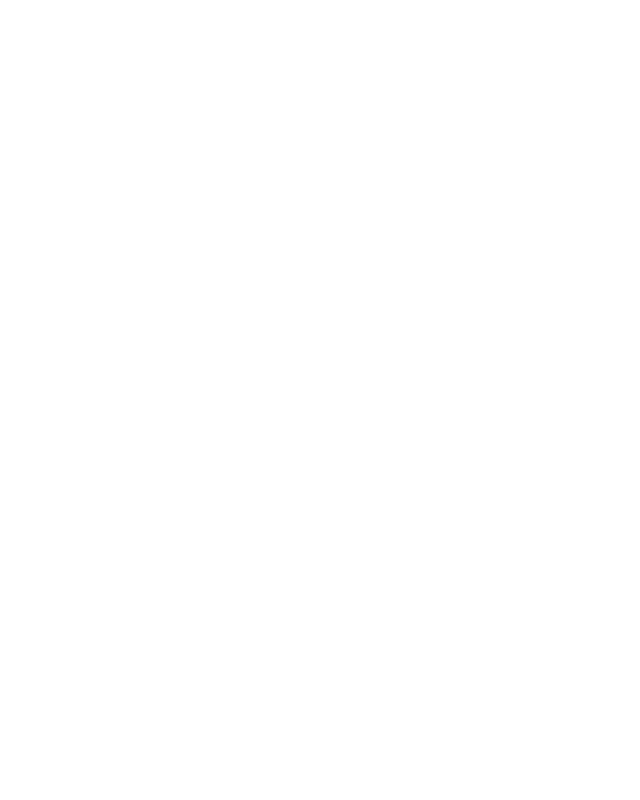
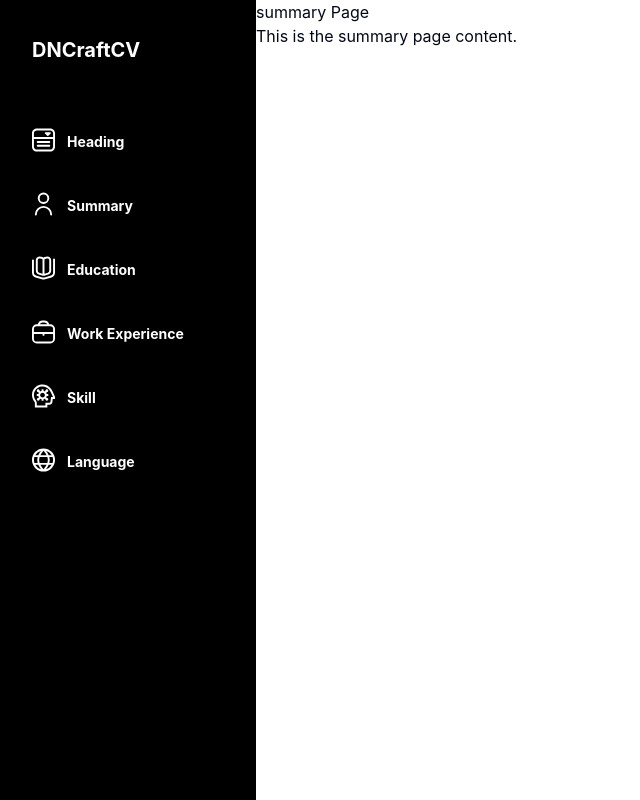
Before and after one commit to ManisaBachtiar/DNCraftCV, a React (Vite) app: page /summary in a window 1280 px wide. Before the commit this address had no page. Shown: the whole page, without its empty margins (0-640 px from the left). Built offline with nearby package versions, Linux system fonts and the light colour scheme.

Commit message:
Adding some forms

```diff
--- a/src/App.tsx
+++ b/src/App.tsx
@@ -1,19 +1,33 @@
-import React from 'react';
-import { BrowserRouter as Router, Routes, Route } from 'react-router-dom';
-import Home from './home';
-import Template from './template';
-import HeadingForm from './headingForm';
+import React from "react";
+import { BrowserRouter as Router, Routes, Route } from "react-router-dom";
+import Home from "./home";
+import Template from "./template";
+import Heading from "./forms/heading";
+import Summary from "./forms/summary";
+import Education from "./forms/education";
+import Sidebar from "./components/ui/sidebar";
 
 const App: React.FC = () => {
-  return (
+ return (
     <Router>
       <Routes>
         <Route path="/" element={<Home />} />
         <Route path="/template" element={<Template />} />
-        <Route path="/headingForm" element={<HeadingForm />} />
+        <Route path="/*" element={
+          <div className="flex">
+            <Sidebar />
+            <div className="flex-grow">
+              <Routes>
+                <Route path="/heading" element={<Heading />} />
+                <Route path="/summary" element={<Summary />} />
+                <Route path="/education" element={<Education />} />
+              </Routes>
+            </div>
+          </div>
+        } />
       </Routes>
     </Router>
-  );
-}
+ );
+};
 
 export default App;
--- a/src/components/ui/sidebar.tsx
+++ b/src/components/ui/sidebar.tsx
@@ -1,41 +1,55 @@
-import React, { useState } from 'react';
+import React, { useState } from "react";
 import heading from "../../assets/heading.svg";
-import summary from '../../assets/summary.svg';
-import education from '../../assets/education.svg';
-import work from '../../assets/work.svg';
-import skill from '../../assets/skill.svg';
-import language from '../../assets/language.svg';
+import summary from "../../assets/summary.svg";
+import education from "../../assets/education.svg";
+import work from "../../assets/work.svg";
+import skill from "../../assets/skill.svg";
+import language from "../../assets/language.svg";
+import { Link } from "react-router-dom";
+const Sidebar: React.FC = () => {
+  const [activeItem, setActiveItem] = useState("");
 
-const Sidebar: React.FC = () => {
- const [activeItem, setActiveItem] = useState('');
-
- const AddSideBarItem: React.FC<{img: any; href: string; text: string;}> = ({img, href, text}) => {
+  const AddSideBarItem: React.FC<{ img: any; text: string }> = ({
+    img,
+    text,
+  }) => {
     const isActive = activeItem === text;
     return (
-      <li className={`px-8 py-5 text-white flex hover:bg-gray-700 ${isActive ? 'bg-blue-500 text-white' : ''}`} onClick={() => setActiveItem(text)}>
-          <img src={img} className='w-[12%] mr-3' alt="" />
-          <a href={href} className='mt-1'>{ text }</a>
+      <li
+        className={`px-8 py-5 text-white flex hover:bg-gray-700 ${
+          isActive ? "bg-blue-500 text-white" : ""
+        }`}
+        onClick={() => setActiveItem(text)}
+      >
+        <img src={img} className="w-[12%] mr-3" alt="" />
+        <p className="mt-1">{text}</p>
       </li>
     );
- }
+  };
 
- return (
+  return (
     <div className="flex h-screen">
       <div className="bg-black w-64">
         <div className="py-9 px-8 bg-black text-white">
           <h1 className="text-xl font-bold">DNCraftCV</h1>
         </div>
         <ul className="py-2 font-bold text-sm">
-          <AddSideBarItem img={heading} href="/" text="Heading" />
-          <AddSideBarItem img={summary} href="/about" text="Summary" />
-          <AddSideBarItem img={education} href="/education" text="Education" />
-          <AddSideBarItem img={work} href="/work-experience" text="Work Experience" />
-          <AddSideBarItem img={skill} href="/skill" text="Skill" />
-          <AddSideBarItem img={language} href="/language" text="Language" />
+          <Link to={"/heading"}>
+            <AddSideBarItem img={heading} text="Heading" />
+          </Link>
+          <Link to ={"/summary"}>
+          <AddSideBarItem img={summary} text="Summary" />
+          </Link>
+          <Link to ={"/education"}>
+          <AddSideBarItem img={education} text="Education" />
+          </Link>
+          <AddSideBarItem img={work} text="Work Experience" />
+          <AddSideBarItem img={skill} text="Skill" />
+          <AddSideBarItem img={language} text="Language" />
         </ul>
       </div>
     </div>
- );
+  );
 };
 
 export default Sidebar;
--- /dev/null
+++ b/src/forms/education.tsx
@@ -0,0 +1,14 @@
+// ServicePage.tsx
+
+import React from 'react';
+
+const Education: React.FC = () => {
+  return (
+    <div>
+      <h1>educationPage</h1>
+      <p>This is the education page content.</p>
+    </div>
+  );
+};
+
+export default Education;
--- /dev/null
+++ b/src/forms/heading.tsx
@@ -0,0 +1,13 @@
+// ServicePage.tsx
+
+import React from 'react';
+const Heading: React.FC = () => {
+  return (
+    <div>
+      <h1>heading Page</h1>
+      <p>This is the heading page content.</p>
+    </div>
+  );
+};
+
+export default Heading;
--- /dev/null
+++ b/src/forms/summary.tsx
@@ -0,0 +1,14 @@
+// AboutPage.tsx
+
+import React from 'react';
+
+const Summary: React.FC = () => {
+  return (
+    <div>
+      <h1>summary Page</h1>
+      <p>This is the summary page content.</p>
+    </div>
+  );
+};
+
+export default Summary;
--- a/src/headingForm.tsx
+++ /dev/null
@@ -1,11 +0,0 @@
-import React from "react";
-import Sidebar from "./components/ui/sidebar";
-
-const HeadingForm: React.FC = () => {
-  return (
-    <div>
-      <Sidebar />
-    </div>
-  );
-}
-export default HeadingForm;
--- a/src/template.tsx
+++ b/src/template.tsx
@@ -4,7 +4,7 @@
 import { Checkbox } from "@/components/ui/checkbox";
 import arrow from "./assets/arrow-left.svg";
 import { Link } from "react-router-dom";
-const Form: React.FC = () => {
+const Template: React.FC = () => {
   const AddImage: React.FC<{ src: any; alt: string }> = ({ src, alt }) => {
     return (
       <img
@@ -70,7 +70,7 @@
         </div>
       </div>
       <div className="bg-white h-16  w-[100%] fixed bottom-0">
-      <Link to={"/headingForm"}>
+      <Link to={"/sidebar"}>
         <Button className="mx-9 ml-72 sm:ml-[90%] mt-3">Choose</Button>
         </Link>
       </div>
@@ -78,4 +78,4 @@
   );
 };
 
-export default Form;
+export default Template;
```
